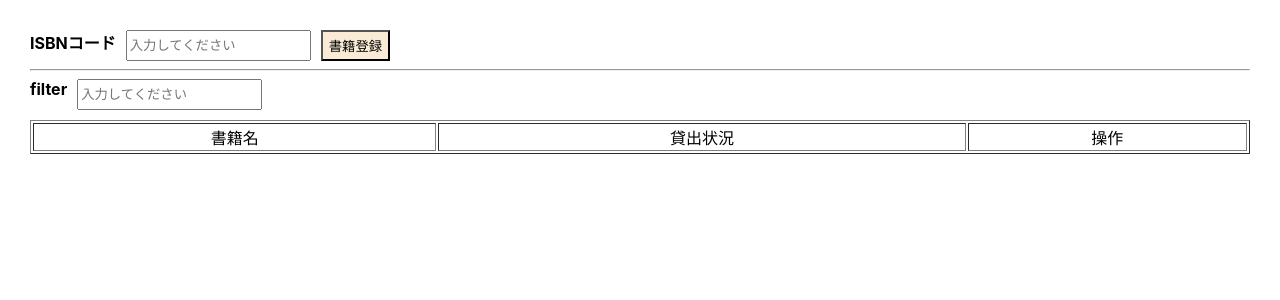
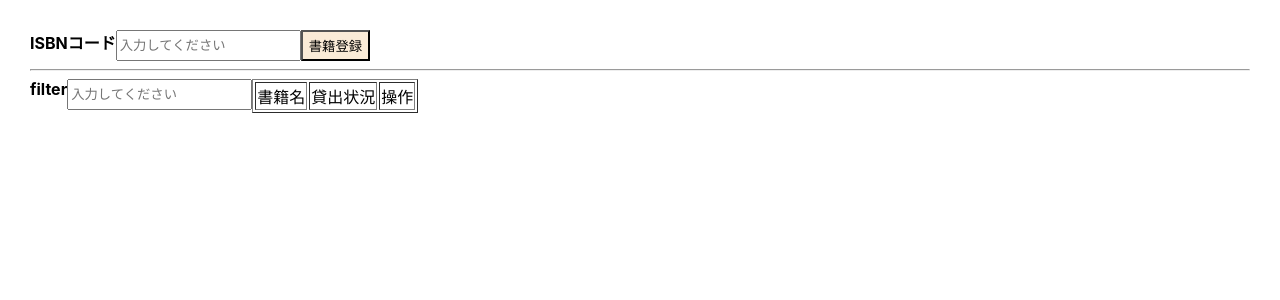
Before and after one commit to kentem-ya-fukuda/react-practice, a React (Vite) app in the folder my-book-register/: page / in a window 1280 px wide. Shown: the top 300 px of the page. Built offline with nearby package versions, Linux system fonts and the light colour scheme.

Commit message:
【React理解度テスト】テスト用のブランチ

```diff
--- a/my-book-register/src/App.css
+++ b/my-book-register/src/App.css
@@ -1,6 +1,6 @@
+/* 第3問：参考サイトと同じになるようにデザイン調整 */
 .App {
   padding: 30px;
-  text-align: center;
 }
 
 .button {
@@ -17,18 +17,12 @@
 
 .label-input {
   display: flex;
-  flex-direction: row;
-  gap: 10px;
 }
 
 .book-register {
   display: flex;
-  flex-direction: row;
-  gap: 10px;
 }
 
 .filterable-book-table {
   display: flex;
-  flex-direction: column;
-  gap: 10px;
 }
--- a/my-book-register/src/App.tsx
+++ b/my-book-register/src/App.tsx
@@ -1,38 +1,62 @@
 import { useState } from 'react';
 import './App.css';
-import BookRegister from './components/bookRegister';
 import FilterableBookTable from './components/filterableBookTable';
 import { BookItemModel } from './models';
 
 function App() {
+  const [isbn, setIsbn] = useState('');
   const [books, setBooks] = useState<BookItemModel[]>([]);
+
+  const handleClickButton = (): void => {
+    fetch(`https://www.googleapis.com/books/v1/volumes?q=isbn:${isbn}`)
+      .then((response) => response.json())
+      .then((data) => {
+        if (data.totalItems === 0) {
+          alert('登録されていない ISBN コードです。');
+          return;
+        }
+        onPostCompleted({
+          name: data.items[0].volumeInfo.title,
+          isOnLoan: false,
+        });
+      });
+  };
+
+  const onPostCompleted = (postedItem: Omit<BookItemModel, 'id'>): void => {
+    setBooks((prev) => [
+      ...prev,
+      {
+        id: prev.length.toString(),
+        ...postedItem,
+      },
+    ]);
+  }
 
   return (
     <div className="App">
-      <BookRegister
-        onPostCompleted={(postedItem) => {
-          setBooks((prev) => [
-            ...prev,
-            {
-              id: prev.length.toString(),
-              ...postedItem,
-            },
-          ]);
-        }}
-      />
+      {/* 第1問：コンポーネントに分割 ↓ ↓ ↓ ↓ ↓ */}
+      <div className="book-register">
+        <div className="label-input">
+          <label className="label">
+            ISBNコード
+          </label>
+          <input className="input" placeholder="入力してください" value={isbn} onChange={(e) => setIsbn(e.target.value)}></input>
+        </div>
+        <button className="button" onClick={handleClickButton}>
+          書籍登録
+        </button>
+      </div>
+      {/* 第1問：コンポーネントに分割 ↑ ↑ ↑ ↑ ↑ ↑ */}
       <hr />
       <FilterableBookTable
         books={books}
-        onClickDelete={(id) =>
-          setBooks((prev) => [...prev.filter((b) => b.id !== id)])
+        onClickDelete={(id) => {
+            {/* 第2問：貸出 or 返却 or 削除の処理を追加 */}
+          }
         }
-        onClickLendingSwitch={(id) =>
-          setBooks((prev) =>
-            prev.map((x) => {
-              const isOnLoan = x.id === id ? !x.isOnLoan : x.isOnLoan;
-              return { ...x, isOnLoan: isOnLoan };
-            }),
-          )
+        onClickLendingSwitch={(id) => {
+            {/* 第2問：貸出 or 返却 or 削除の処理を追加 */}
+          }
         }
       />
     </div>
--- a/my-book-register/src/components/bookRegister.tsx
+++ /dev/null
@@ -1,39 +0,0 @@
-import { useState } from 'react';
-import Button from './button';
-import LabelInput from './labelInput';
-import { BookItemModel } from '../models';
-
-interface Props {
-  onPostCompleted: (postedItem: Omit<BookItemModel, 'id'>) => void;
-}
-
-const BookRegister = ({ onPostCompleted }: Props) => {
-  const [isbn, setIsbn] = useState('');
-
-  const handleClickButton = (): void => {
-    fetch(`https://www.googleapis.com/books/v1/volumes?q=isbn:${isbn}`)
-      .then((response) => response.json())
-      .then((data) => {
-        if (data.totalItems === 0) {
-          alert('登録されていない ISBN コードです。');
-          return;
-        }
-        onPostCompleted({
-          name: data.items[0].volumeInfo.title,
-          isOnLoan: false,
-        });
-      });
-  };
-
-  return (
-    <div className="book-register">
-      <LabelInput
-        text="ISBNコード"
-        value={isbn}
-        onChange={(e) => setIsbn(e.target.value)}
-      />
-      <Button onClick={handleClickButton}>書籍登録</Button>
-    </div>
-  );
-};
-export default BookRegister;
--- a/my-book-register/src/components/bookRow.tsx
+++ b/my-book-register/src/components/bookRow.tsx
@@ -1,5 +1,4 @@
 import { BookItemModel } from '../models';
-import Button from './button';
 
 interface Props {
   bookItem: BookItemModel;
@@ -11,21 +10,17 @@ const BookRow = ({ bookItem, onClickDelete, onClickLendingSwitch }: Props) => {
   return (
     <tr>
       <td>{bookItem.name}</td>
-      <td>{bookItem.isOnLoan ? '貸出中' : '利用可能'}</td>
+      <td>{'貸出中 or 利用可能'}</td>
       <td>
-        <Button onClick={() => onClickDelete(bookItem.id)}>削除</Button>
-        <Button
-          disabled={bookItem.isOnLoan}
-          onClick={() => onClickLendingSwitch(bookItem.id)}
-        >
+        <button className="button" onClick={() => onClickDelete(bookItem.id)}>
+          削除
+        </button>
+        <button className="button" onClick={() => onClickLendingSwitch(bookItem.id)} disabled={bookItem.isOnLoan}>
           貸出
-        </Button>
-        <Button
-          disabled={!bookItem.isOnLoan}
-          onClick={() => onClickLendingSwitch(bookItem.id)}
-        >
+        </button>
+        <button className="button" onClick={() => onClickLendingSwitch(bookItem.id)} disabled={!bookItem.isOnLoan}>
           返却
-        </Button>
+        </button>
       </td>
     </tr>
   );
--- a/my-book-register/src/components/button.tsx
+++ /dev/null
@@ -1,12 +0,0 @@
-import { ButtonHTMLAttributes } from 'react';
-
-const Button = (props: ButtonHTMLAttributes<HTMLButtonElement>) => {
-  const { children, ...buttonProps } = props;
-
-  return (
-    <button className="button" {...buttonProps}>
-      {children}
-    </button>
-  );
-};
-export default Button;
--- a/my-book-register/src/components/filterableBookTable.tsx
+++ b/my-book-register/src/components/filterableBookTable.tsx
@@ -1,7 +1,6 @@
 import { ChangeEventHandler, useState } from 'react';
 import { BookItemModel } from '../models';
 import BookTable from './bookTable';
-import LabelInput from './labelInput';
 
 interface Props {
   books: BookItemModel[];
@@ -21,11 +20,12 @@ const FilterableBookTable = ({
 
   return (
     <div className="filterable-book-table">
-      <LabelInput
-        text="filter"
-        value={filterText}
-        onChange={handleChangeFilterText}
-      />
+      <div className="label-input">
+        <label className="label">
+          filter
+        </label>
+        <input className="input" placeholder="入力してください" value={filterText} onChange={handleChangeFilterText}></input>
+      </div>
       <BookTable
         bookItems={books.filter(
           (x) => !filterText || x.name.includes(filterText),
--- a/my-book-register/src/components/input.tsx
+++ /dev/null
@@ -1,8 +0,0 @@
-import { InputHTMLAttributes } from 'react';
-
-const Input = (props: InputHTMLAttributes<HTMLInputElement>) => {
-  return (
-    <input className="input" placeholder="入力してください" {...props}></input>
-  );
-};
-export default Input;
--- a/my-book-register/src/components/label.tsx
+++ /dev/null
@@ -1,11 +0,0 @@
-import { LabelHTMLAttributes } from 'react';
-
-const Label = (props: LabelHTMLAttributes<HTMLLabelElement>) => {
-  const { children, ...labelProps } = props;
-  return (
-    <label className="label" {...labelProps}>
-      {children}
-    </label>
-  );
-};
-export default Label;
--- a/my-book-register/src/components/labelInput.tsx
+++ /dev/null
@@ -1,19 +0,0 @@
-import { ChangeEventHandler } from 'react';
-import Input from './input';
-import Label from './label';
-
-interface Props {
-  text: string;
-  value?: string;
-  onChange?: ChangeEventHandler<HTMLInputElement>;
-}
-
-const LabelInput = ({ text, value, onChange }: Props) => {
-  return (
-    <div className="label-input">
-      <Label>{text}</Label>
-      <Input value={value} onChange={onChange}></Input>
-    </div>
-  );
-};
-export default LabelInput;
```
